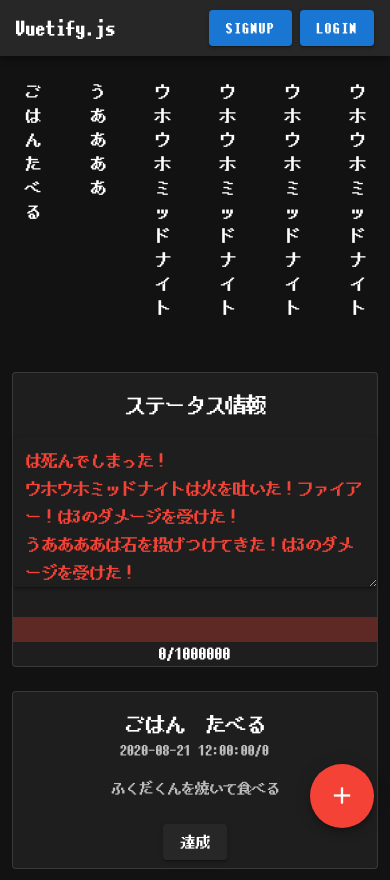
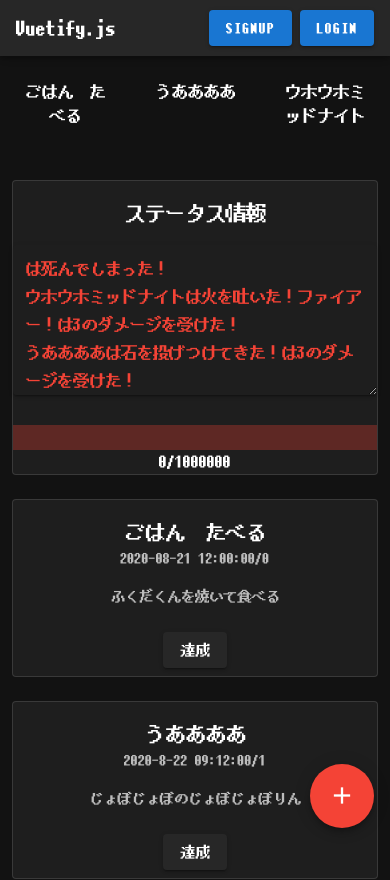
Before and after one commit to SystemEngineeringTeam/HackU-vol.1, a Nuxt app in the folder nuxt/: page / in a window 390 px wide. Shown: the top 880 px of the page. Built offline with nearby package versions, Linux system fonts and the light colour scheme; no server answers.

Commit message:
画面サイズに合わせて表示されるモンスターの数が変わるようになった

```diff
--- a/nuxt/components/Monster/MonsterView.vue
+++ b/nuxt/components/Monster/MonsterView.vue
@@ -1,6 +1,6 @@
 <template>
   <v-row>
-    <v-col cols="2" v-for="(task, i) in tasks" :key="i">
+    <v-col cols="4" sm="2" v-for="(task, i) in slicedTasks" :key="i">
       <Monster :task="task" />
     </v-col>
   </v-row>
@@ -14,17 +14,47 @@ export default {
   },
   name: 'MonsterView',
 
-  data: () => ({}),
+  data: () => ({
+    slicedTasks: [],
+  }),
+
+  methods: {
+    // 3~6匹までモンスターを表示する用
+    setSlicedTasks: function () {
+      let monsterNum = 6
+      if (window.innerWidth < 600) {
+        monsterNum = 3
+      }
+
+      if (this.tasks.length <= monsterNum) {
+        this.slicedTasks = this.tasks
+      } else {
+        this.slicedTasks = this.tasks.slice(0, monsterNum)
+      }
+    }
+  },
 
   computed: {
-    // 6匹までモンスターを表示する用
-    tasks() {
-      if (this.$store.state.tasks.tasks.length <= 6) {
+    tasks: {
+      get() {
         return this.$store.state.tasks.tasks
-      } else {
-        return this.$store.state.tasks.tasks.slice(0, 6)
-      }
+      },
     },
+  },
+
+  watch: {
+    tasks: function () {
+      this.setSlicedTasks()
+    },
+  },
+
+  created() {
+    this.setSlicedTasks()
+    window.addEventListener('resize', this.setSlicedTasks)
+  },
+
+  destroyed() {
+    window.removeEventListener('resize', this.setSlicedTasks)
   },
 }
 </script>
```
